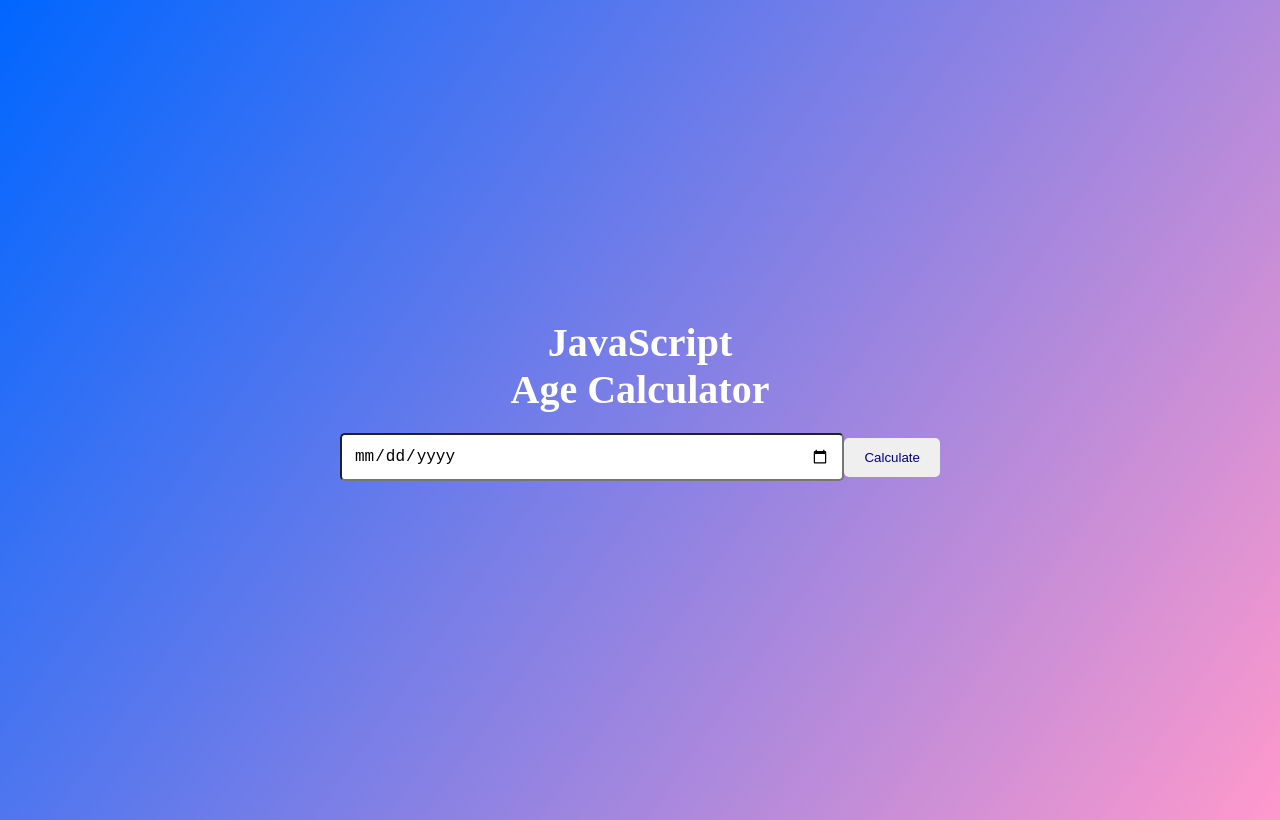
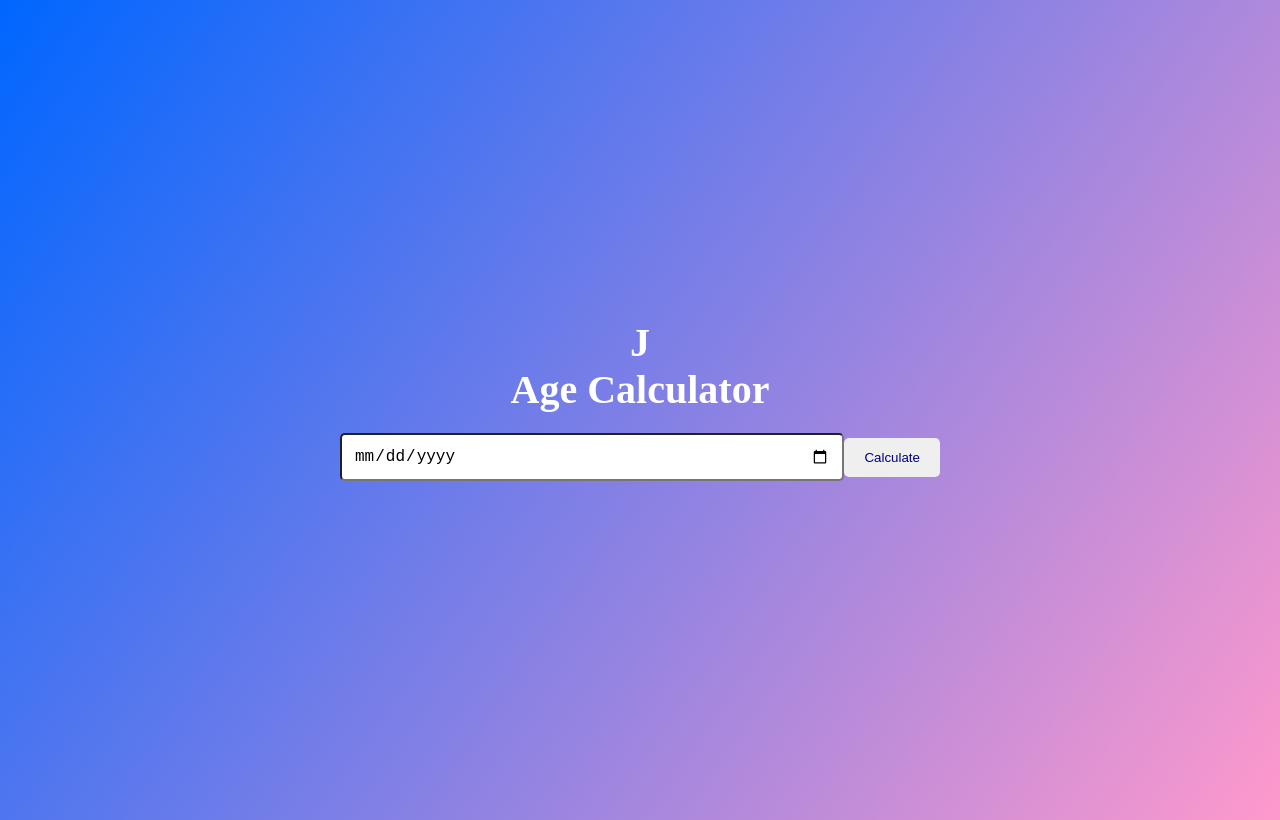
Before and after one commit to nettemrahul/Project, a plain HTML site: page index.html in a window 1280 px wide. Drawn offline with Linux system fonts and the light colour scheme.

Commit message:
Update index.html

```diff
--- a/index.html
+++ b/index.html
@@ -9,7 +9,7 @@
 <body>
 <div class="container">
     <div class="calculator">
-        <h1>JavaScript <br> <span>Age Calculator</span></h1>
+        <h1>J<br> <span>Age Calculator</span></h1>
         <div class="input-box">
             <input type="date" id="date">
                 <button onclick="calculateAge()">Calculate</button>
```
